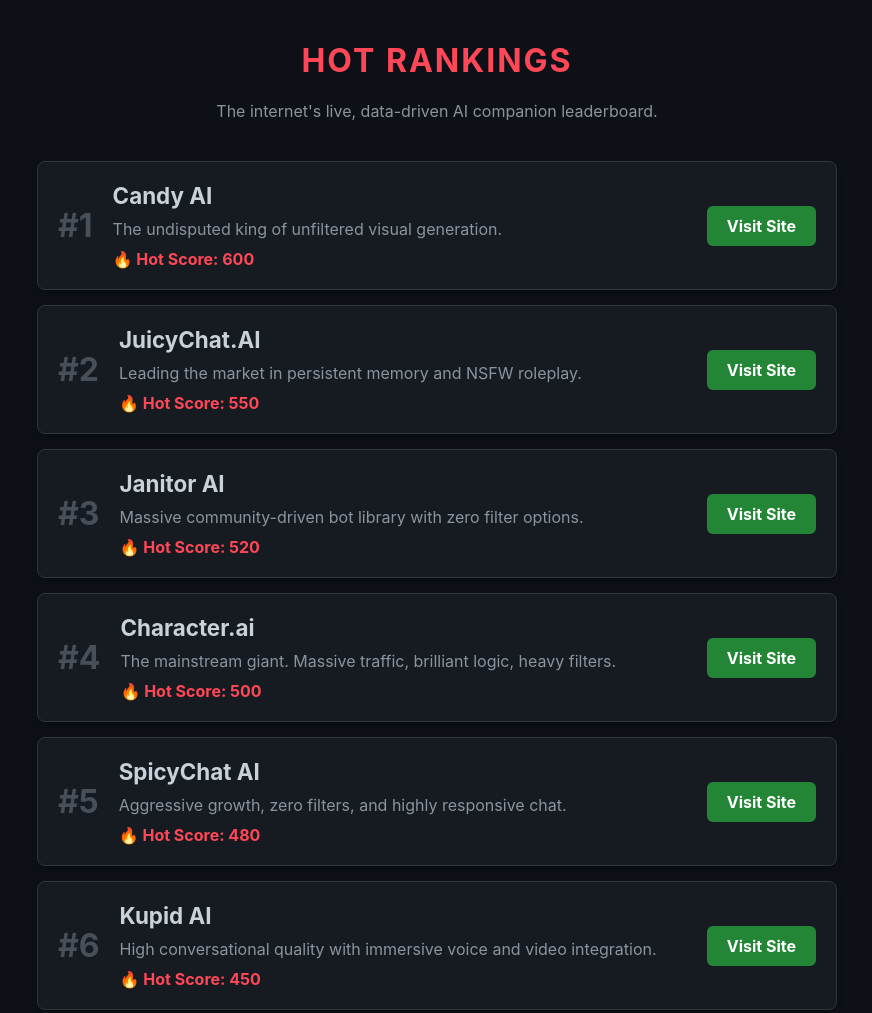
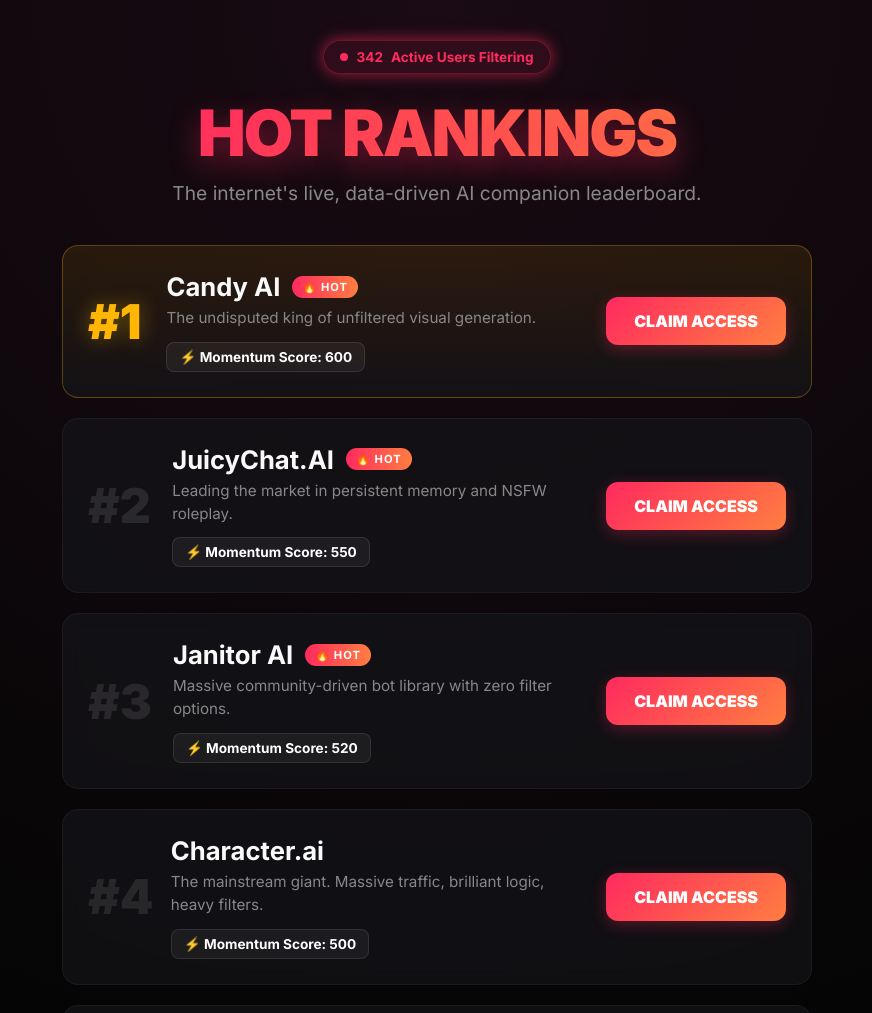
Before and after one commit to nategagon/hotrankings.github.io, a plain HTML site: page index.html in a window 1280 px wide. Shown: the top 1013 px of the page, without its empty margins (203-1075 px from the left). Drawn offline with Linux system fonts and the light colour scheme.

Commit message:
Update index.html

```diff
--- a/index.html
+++ b/index.html
@@ -3,120 +3,290 @@
 <head>
     <meta charset="UTF-8">
     <meta name="viewport" content="width=device-width, initial-scale=1.0">
-    <title>Hot Rankings - The Best AI Companions</title>
+    <title>Hot Rankings | The Best AI Companions</title>
     <style>
+        @import url('https://fonts.googleapis.com/css2?family=Inter:wght@400;700;900&display=swap');
+
+        :root {
+            --bg-color: #050505;
+            --card-bg: rgba(20, 20, 25, 0.7);
+            --text-main: #f9f9f9;
+            --text-muted: #888;
+            --accent: #ff2a5f;
+            --accent-hover: #ff003c;
+            --gold: #ffb703;
+        }
+
         body {
-            background-color: #0d1117;
-            color: #c9d1d9;
-            font-family: -apple-system, BlinkMacSystemFont, "Segoe UI", Helvetica, Arial, sans-serif;
+            background-color: var(--bg-color);
+            background-image: radial-gradient(circle at top, #1a0b14 0%, #050505 40%);
+            color: var(--text-main);
+            font-family: 'Inter', sans-serif;
             margin: 0;
-            padding: 20px;
+            padding: 40px 20px;
             display: flex;
             flex-direction: column;
             align-items: center;
+            min-height: 100vh;
         }
-        h1 {
-            color: #ff4757;
-            text-transform: uppercase;
-            letter-spacing: 2px;
-            margin-bottom: 5px;
+
+        /* The Live FOMO Counter */
+        .live-counter {
+            background: rgba(255, 42, 95, 0.1);
+            border: 1px solid rgba(255, 42, 95, 0.3);
+            color: var(--accent);
+            padding: 8px 16px;
+            border-radius: 20px;
+            font-size: 0.85rem;
+            font-weight: bold;
+            display: flex;
+            align-items: center;
+            gap: 8px;
+            margin-bottom: 20px;
+            animation: pulse-glow 2s infinite;
         }
-        p.subtitle {
-            color: #8b949e;
+        .live-dot {
+            width: 8px;
+            height: 8px;
+            background-color: var(--accent);
+            border-radius: 50%;
+        }
+
+        @keyframes pulse-glow {
+            0% { box-shadow: 0 0 5px rgba(255, 42, 95, 0.2); }
+            50% { box-shadow: 0 0 15px rgba(255, 42, 95, 0.6); }
+            100% { box-shadow: 0 0 5px rgba(255, 42, 95, 0.2); }
+        }
+
+        .header-container {
+            text-align: center;
             margin-bottom: 40px;
         }
+
+        h1 {
+            font-size: 4rem;
+            font-weight: 900;
+            text-transform: uppercase;
+            letter-spacing: -2px;
+            margin: 0 0 10px 0;
+            background: linear-gradient(135deg, #ff2a5f, #ff7e40);
+            -webkit-background-clip: text;
+            -webkit-text-fill-color: transparent;
+            text-shadow: 0px 10px 30px rgba(255, 42, 95, 0.4);
+        }
+
+        p.subtitle {
+            color: var(--text-muted);
+            font-size: 1.2rem;
+            margin: 0;
+        }
+
         .container {
             width: 100%;
-            max-width: 800px;
+            max-width: 750px;
+            display: flex;
+            flex-direction: column;
+            gap: 20px;
         }
+
         .ai-card {
-            background-color: #161b22;
-            border: 1px solid #30363d;
-            border-radius: 8px;
-            padding: 20px;
-            margin-bottom: 15px;
+            background-color: var(--card-bg);
+            backdrop-filter: blur(10px);
+            border: 1px solid rgba(255, 255, 255, 0.05);
+            border-radius: 16px;
+            padding: 25px;
             display: flex;
             justify-content: space-between;
             align-items: center;
-            box-shadow: 0 4px 6px rgba(0,0,0,0.3);
+            transition: all 0.3s ease;
+            position: relative;
+            overflow: hidden;
         }
+
+        .ai-card:hover {
+            transform: scale(1.02);
+            border-color: rgba(255, 42, 95, 0.4);
+            box-shadow: 0 10px 30px rgba(255, 42, 95, 0.15);
+        }
+
+        /* Exclusive styling for #1 */
+        .rank-1 {
+            background: linear-gradient(180deg, rgba(255, 183, 3, 0.1) 0%, rgba(20, 20, 25, 0.8) 100%);
+            border: 1px solid rgba(255, 183, 3, 0.3);
+        }
+        .rank-1:hover {
+            border-color: var(--gold);
+            box-shadow: 0 10px 40px rgba(255, 183, 3, 0.2);
+        }
+
         .ai-info h2 {
-            margin: 0 0 10px 0;
-            font-size: 1.4rem;
+            margin: 0 0 5px 0;
+            font-size: 1.6rem;
+            display: flex;
+            align-items: center;
+            gap: 12px;
         }
+
+        .trending-badge {
+            font-size: 0.7rem;
+            background: linear-gradient(90deg, #ff2a5f, #ff7e40);
+            color: #fff;
+            padding: 4px 10px;
+            border-radius: 12px;
+            text-transform: uppercase;
+            letter-spacing: 1px;
+            font-weight: 700;
+        }
+
         .ai-info p {
             margin: 0;
-            color: #8b949e;
+            color: var(--text-muted);
+            line-height: 1.5;
+            font-size: 0.95rem;
         }
+
         .hot-score {
-            font-weight: bold;
-            color: #ff4757;
-            margin-top: 10px;
+            font-weight: 700;
+            color: #fff;
+            margin-top: 12px;
             display: inline-block;
+            font-size: 0.85rem;
+            background: rgba(255, 255, 255, 0.05);
+            padding: 6px 12px;
+            border-radius: 8px;
+            border: 1px solid rgba(255,255,255,0.1);
         }
+
         .visit-btn {
-            background-color: #238636;
+            background: linear-gradient(135deg, var(--accent), #ff7e40);
             color: #ffffff;
             text-decoration: none;
-            padding: 10px 20px;
-            border-radius: 6px;
-            font-weight: bold;
-            transition: background-color 0.2s;
+            padding: 14px 28px;
+            border-radius: 12px;
+            font-weight: 900;
+            font-size: 1rem;
+            text-transform: uppercase;
+            transition: all 0.2s;
+            text-align: center;
+            white-space: nowrap;
+            box-shadow: 0 4px 15px rgba(255, 42, 95, 0.3);
         }
+
         .visit-btn:hover {
-            background-color: #2ea043;
+            transform: translateY(-2px);
+            box-shadow: 0 8px 25px rgba(255, 42, 95, 0.5);
         }
+
         .rank {
-            font-size: 2rem;
-            font-weight: bold;
-            color: #484f58;
-            margin-right: 20px;
-            min-width: 30px;
+            font-size: 3rem;
+            font-weight: 900;
+            color: rgba(255, 255, 255, 0.1);
+            margin-right: 25px;
+            min-width: 50px;
+            text-align: center;
         }
+
+        .rank-number-1 {
+            color: var(--gold);
+            text-shadow: 0 0 20px rgba(255, 183, 3, 0.4);
+        }
+
         .left-section {
             display: flex;
             align-items: center;
+            padding-right: 20px;
+        }
+
+        @media (max-width: 650px) {
+            .ai-card {
+                flex-direction: column;
+                align-items: flex-start;
+                padding: 20px;
+            }
+            .left-section {
+                margin-bottom: 20px;
+            }
+            .visit-btn {
+                width: 100%;
+                box-sizing: border-box;
+            }
+            h1 {
+                font-size: 2.8rem;
+            }
         }
     </style>
 </head>
 <body>
 
+    <div class="live-counter">
+        <div class="live-dot"></div>
+        <span id="viewer-count">342</span> Active Users Filtering
+    </div>
+
+    <div class="header-container">
         <h1>Hot Rankings</h1>
         <p class="subtitle">The internet's live, data-driven AI companion leaderboard.</p>
+    </div>
 
     <div class="container" id="leaderboard">
-        <p style="text-align:center; color:#8b949e;">Loading live rankings...</p>
+        <p style="text-align:center; color:#888;">Calibrating the heat...</p>
     </div>
 
     <script>
-        // Fetch the JSON file generated by our Python script
-        fetch('live_rankings.json')
-            .then(response => response.json())
-            .then(data => {
+        // Fake FOMO Viewer Counter Logic
+        setInterval(() => {
+            const counter = document.getElementById('viewer-count');
+            let current = parseInt(counter.innerText);
+            // Randomly fluctuate the number up or down slightly
+            let change = Math.floor(Math.random() * 5) - 2;
+            counter.innerText = current + change;
+        }, 3000);
+
+        // Render Function
+        function renderLeaderboard(data) {
             const leaderboard = document.getElementById('leaderboard');
-                leaderboard.innerHTML = ''; // Clear loading text
+            leaderboard.innerHTML = '';
 
             data.forEach((ai, index) => {
+                const rankNum = index + 1;
                 const card = document.createElement('div');
-                    card.className = 'ai-card';
+
+                card.className = rankNum === 1 ? 'ai-card rank-1' : 'ai-card';
+                const badgeHtml = rankNum <= 3 ? '<span class="trending-badge">🔥 Hot</span>' : '';
+                const rankClass = rankNum === 1 ? 'rank rank-number-1' : 'rank';
 
                 card.innerHTML = `
                     <div class="left-section">
-                            <div class="rank">#${index + 1}</div>
+                        <div class="${rankClass}">#${rankNum}</div>
                         <div class="ai-info">
-                                <h2>${ai.name}</h2>
+                            <h2>${ai.name} ${badgeHtml}</h2>
                             <p>${ai.description}</p>
-                                <span class="hot-score">🔥 Hot Score: ${ai.hot_score}</span>
+                            <span class="hot-score">⚡ Momentum Score: ${ai.hot_score}</span>
                         </div>
                     </div>
-                        <a href="${ai.url}" target="_blank" class="visit-btn">Visit Site</a>
+                    <a href="${ai.url}" target="_blank" class="visit-btn">Claim Access</a>
                 `;
-
                 leaderboard.appendChild(card);
             });
+        }
+
+        // Fetch Live Data (with local preview fallback)
+        fetch('live_rankings.json')
+            .then(response => {
+                if (!response.ok) throw new Error("Network response was not ok");
+                return response.json();
             })
+            .then(data => renderLeaderboard(data))
             .catch(error => {
-                document.getElementById('leaderboard').innerHTML = '<p style="color:red; text-align:center;">Failed to load live rankings. The script is currently calculating fresh scores.</p>';
+                console.log("Local or Network Error. Loading Preview Data.");
+                // Fallback Data so you can preview the design locally!
+                const previewData = [
+                    {"name": "Candy AI", "description": "The undisputed king of unfiltered visual generation.", "hot_score": 642, "url": "#"},
+                    {"name": "JuicyChat.AI", "description": "Leading the market in persistent memory and NSFW roleplay.", "hot_score": 589, "url": "#"},
+                    {"name": "Janitor AI", "description": "Massive community-driven bot library with zero filter options.", "hot_score": 540, "url": "#"},
+                    {"name": "Character.ai", "description": "The mainstream giant. Massive traffic, heavy filters.", "hot_score": 512, "url": "#"}
+                ];
+                renderLeaderboard(previewData);
             });
     </script>
 </body>
```
Lines whose indentation alone changed are shown as unchanged.
